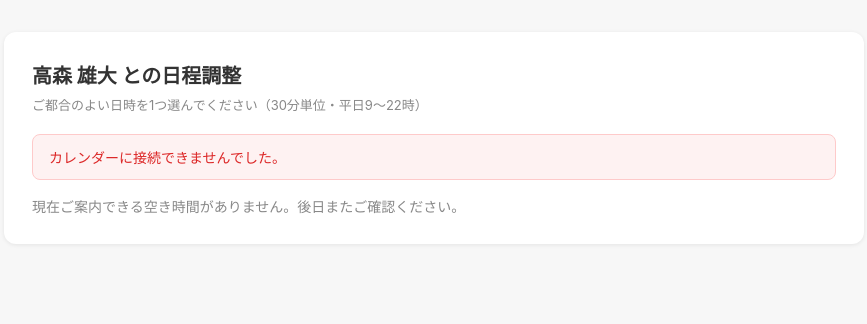
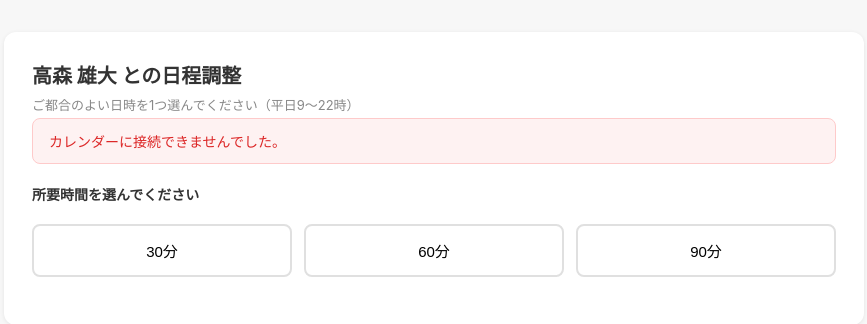
Before and after one commit to nikumori0514/takamori-calendar, a Flask app: page /booking in a window 1280 px wide. Shown: the part 58-382 px from the top of the page, without its empty margins (206-1073 px from the left). Run offline with Flask 3, Linux system fonts and the light colour scheme.

Commit message:
所要時間選択機能を追加（30/60/90分）
Co-Authored-By: Claude Sonnet 4.6 <noreply@anthropic.com>

```diff
--- a/app.py
+++ b/app.py
@@ -205,7 +205,7 @@ def parse_dt(s):
     return dt.astimezone(ZoneInfo(TIMEZONE))
 
 
-def get_free_slots(service, calendar_ids=None, days=DISPLAY_DAYS):
+def get_free_slots(service, calendar_ids=None, days=DISPLAY_DAYS, slot_minutes=SLOT_MINUTES):
     tz = ZoneInfo(TIMEZONE)
     now = datetime.now(tz)
     time_min = now.isoformat()
@@ -238,6 +238,7 @@ def get_free_slots(service, calendar_ids=None, days=DISPLAY_DAYS):
     slots = []
     current = now.replace(minute=0, second=0, microsecond=0) + timedelta(hours=1)
     end_date = now + timedelta(days=days)
+    business_end_time = lambda d: d.replace(hour=BUSINESS_END, minute=0, second=0, microsecond=0)
 
     while current < end_date:
         if current.weekday() >= 5:
@@ -252,7 +253,12 @@ def get_free_slots(service, calendar_ids=None, days=DISPLAY_DAYS):
                 hour=BUSINESS_START, minute=0, second=0, microsecond=0)
             continue
 
-        slot_end = current + timedelta(minutes=SLOT_MINUTES)
+        slot_end = current + timedelta(minutes=slot_minutes)
+        # 終了時刻が営業時間を超えるスロットはスキップ（30分刻みで次へ）
+        if slot_end > business_end_time(current):
+            current += timedelta(minutes=30)
+            continue
+
         is_free = all(
             not (current < b_end and slot_end > b_start)
             for b_start, b_end in merged
@@ -269,9 +275,30 @@ def get_free_slots(service, calendar_ids=None, days=DISPLAY_DAYS):
                 'time': current.strftime('%H:%M'),
             })
 
-        current += timedelta(minutes=SLOT_MINUTES)
+        current += timedelta(minutes=30)
 
     return slots
+
+
+@app.route('/api/slots')
+def api_slots():
+    service = get_service()
+    if not service:
+        return jsonify({'error': '認証が必要です'}), 401
+    duration = request.args.get('duration', 30, type=int)
+    if duration not in [30, 60, 90]:
+        return jsonify({'error': '無効な時間枠です'}), 400
+    try:
+        slots = get_free_slots(service, slot_minutes=duration)
+        grouped = {}
+        for s in slots:
+            d = s['date']
+            if d not in grouped:
+                grouped[d] = {'label': s['date_label'], 'slots': []}
+            grouped[d]['slots'].append(s)
+        return jsonify({'grouped': grouped})
+    except Exception as e:
+        return jsonify({'error': str(e)}), 500
 
 
 @app.route('/')
--- a/templates/booking.html
+++ b/templates/booking.html
@@ -7,45 +7,46 @@
 .slot-btn.selected { background:#1a1a1a; color:#fff; border-color:#1a1a1a; }
 .date-section { margin-bottom:20px; }
 .date-label { font-size:14px; font-weight:700; color:#555; margin-bottom:8px; }
+#slot-section { display:none; }
 #confirm-form { display:none; }
+.duration-group { display:flex; gap:12px; margin:20px 0; }
+.duration-btn { flex:1; padding:14px; border-radius:8px; border:2px solid #e0e0e0;
+  background:#fff; cursor:pointer; font-size:15px; text-align:center; transition:all 0.15s; }
+.duration-btn:hover { border-color:#aaa; }
+.duration-btn.selected { border-color:#1a1a1a; background:#1a1a1a; color:#fff; }
 .meeting-type-group { display:flex; gap:12px; margin-top:4px; }
 .meeting-type-btn { flex:1; padding:12px; border-radius:8px; border:2px solid #e0e0e0;
   background:#fff; cursor:pointer; font-size:14px; text-align:center; transition:all 0.15s; }
 .meeting-type-btn:hover { border-color:#aaa; }
 .meeting-type-btn.selected { border-color:#1a1a1a; background:#1a1a1a; color:#fff; }
+#loading { display:none; color:#888; font-size:14px; margin:12px 0; }
 {% endblock %}
 {% block content %}
 
 <div class="card">
   <h2 style="font-size:20px;margin-bottom:6px;">{{ owner }} との日程調整</h2>
-  <p style="font-size:13px;color:#888;margin-bottom:20px;">ご都合のよい日時を1つ選んでください（30分単位・平日9〜22時）</p>
+  <p style="font-size:13px;color:#888;margin-bottom:4px;">ご都合のよい日時を1つ選んでください（平日9〜22時）</p>
 
   {% if error %}
   <div class="alert alert-error">{{ error }}</div>
   {% endif %}
 
-  {% if not grouped %}
-  <p style="color:#888;font-size:14px;">現在ご案内できる空き時間がありません。後日またご確認ください。</p>
-  {% else %}
+  <div id="duration-section">
+    <p style="font-size:14px;font-weight:700;margin:20px 0 8px;">所要時間を選んでください</p>
+    <div class="duration-group">
+      <button type="button" class="duration-btn" onclick="selectDuration(30)">30分</button>
+      <button type="button" class="duration-btn" onclick="selectDuration(60)">60分</button>
+      <button type="button" class="duration-btn" onclick="selectDuration(90)">90分</button>
+    </div>
+  </div>
+
+  <div id="loading">空き時間を取得中...</div>
 
   <div id="slot-section">
-    {% for date, info in grouped.items() %}
-    <div class="date-section">
-      <div class="date-label">{{ info.label }}</div>
-      <div>
-        {% for slot in info.slots %}
-        <button class="slot-btn"
-          data-start="{{ slot.start }}"
-          data-end="{{ slot.end }}"
-          data-label="{{ slot.label }}"
-          onclick="selectSlot(this)">
-          {{ slot.time }}
-        </button>
-        {% endfor %}
-      </div>
-    </div>
-    {% endfor %}
-  </div>
+    <p style="font-size:13px;color:#888;margin-bottom:16px;">
+      <button onclick="resetDuration()" style="background:none;border:none;color:#1a73e8;cursor:pointer;font-size:13px;padding:0;">← 所要時間を変更する</button>
+    </p>
+    <div id="slot-list"></div>
 
     <div id="selected-info" style="display:none;margin:20px 0;padding:14px;background:#f9f9f9;border-radius:8px;">
       <span style="font-size:13px;color:#555;">選択中：</span>
@@ -79,7 +80,7 @@
         <label>目的・ご用件</label>
         <textarea id="f-purpose" rows="3" placeholder="例：事業連携のご相談"></textarea>
       </div>
-    <button class="btn btn-primary" onclick="submitBooking()" style="width:100%;padding:14px;">
+      <button class="btn btn-primary" id="submit-btn" onclick="submitBooking()" style="width:100%;padding:14px;">
         この日時で予約する
       </button>
     </div>
@@ -87,19 +88,65 @@
     <div id="success-msg" style="display:none;" class="alert alert-success">
       予約が完了しました。確認メールをお送りしています。
     </div>
-
-  {% endif %}
+  </div>
 </div>
 
 <script>
-let selectedStart = null, selectedEnd = null, selectedMeetingType = null;
+let selectedStart = null, selectedEnd = null, selectedMeetingType = null, selectedDuration = null;
+
+async function selectDuration(minutes) {
+  selectedDuration = minutes;
+  document.querySelectorAll('.duration-btn').forEach(b => b.classList.remove('selected'));
+  document.querySelector(`.duration-btn:nth-child(${minutes === 30 ? 1 : minutes === 60 ? 2 : 3})`).classList.add('selected');
+
+  document.getElementById('loading').style.display = 'block';
+  document.getElementById('slot-section').style.display = 'none';
+
+  try {
+    const res = await fetch(`/api/slots?duration=${minutes}`);
+    const data = await res.json();
+    if (data.error) { alert('スロット取得エラー: ' + data.error); return; }
+
+    const grouped = data.grouped;
+    const keys = Object.keys(grouped);
+    if (keys.length === 0) {
+      document.getElementById('slot-list').innerHTML = '<p style="color:#888;font-size:14px;">現在ご案内できる空き時間がありません。後日またご確認ください。</p>';
+    } else {
+      document.getElementById('slot-list').innerHTML = keys.map(date => `
+        <div class="date-section">
+          <div class="date-label">${grouped[date].label}</div>
+          <div>${grouped[date].slots.map(s => `
+            <button class="slot-btn"
+              data-start="${s.start}" data-end="${s.end}" data-label="${s.label}"
+              onclick="selectSlot(this)">${s.time}</button>
+          `).join('')}</div>
+        </div>
+      `).join('');
+    }
+
+    clearSlot();
+    document.getElementById('loading').style.display = 'none';
+    document.getElementById('slot-section').style.display = 'block';
+    document.getElementById('slot-section').scrollIntoView({ behavior: 'smooth', block: 'start' });
+  } catch (e) {
+    alert('通信エラーが発生しました');
+    document.getElementById('loading').style.display = 'none';
+  }
+}
+
+function resetDuration() {
+  document.querySelectorAll('.duration-btn').forEach(b => b.classList.remove('selected'));
+  selectedDuration = null;
+  document.getElementById('slot-section').style.display = 'none';
+  document.getElementById('duration-section').scrollIntoView({ behavior: 'smooth', block: 'start' });
+}
 
 function selectSlot(btn) {
   document.querySelectorAll('.slot-btn').forEach(b => b.classList.remove('selected'));
   btn.classList.add('selected');
   selectedStart = btn.dataset.start;
   selectedEnd = btn.dataset.end;
-  document.getElementById('selected-label').textContent = btn.dataset.label;
+  document.getElementById('selected-label').textContent = btn.dataset.label + `（${selectedDuration}分）`;
   document.getElementById('selected-info').style.display = 'block';
   document.getElementById('confirm-form').style.display = 'block';
   document.getElementById('confirm-form').scrollIntoView({ behavior: 'smooth', block: 'start' });
@@ -126,6 +173,10 @@ async function submitBooking() {
   if (!selectedStart) { alert('日時を選択してください'); return; }
   if (!selectedMeetingType) { alert('ミーティング形式を選択してください'); return; }
 
+  const btn = document.getElementById('submit-btn');
+  btn.disabled = true;
+  btn.textContent = '送信中...';
+
   const res = await fetch('/api/book', {
     method: 'POST',
     headers: {'Content-Type': 'application/json'},
@@ -133,12 +184,14 @@ async function submitBooking() {
   });
   const data = await res.json();
   if (data.success) {
-    document.getElementById('slot-section').style.display = 'none';
+    document.getElementById('slot-list').style.display = 'none';
     document.getElementById('selected-info').style.display = 'none';
     document.getElementById('confirm-form').style.display = 'none';
     document.getElementById('success-msg').style.display = 'block';
   } else {
     alert('エラーが発生しました: ' + (data.error || '不明なエラー'));
+    btn.disabled = false;
+    btn.textContent = 'この日時で予約する';
   }
 }
 </script>
```
Lines whose indentation alone changed are shown as unchanged.
